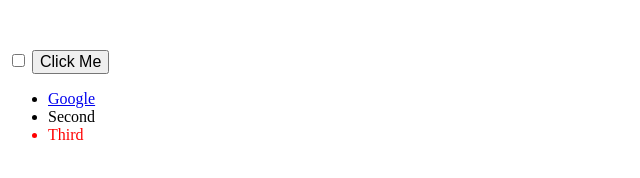
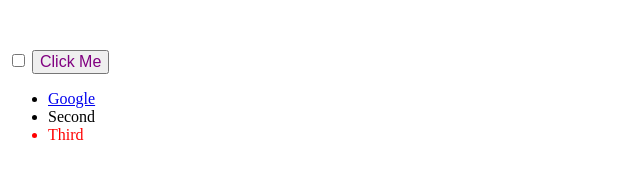
Before and after one commit to Muskaanpal05/DOM-My-Website, a plain HTML site: page index.html in a window 1280 px wide. Shown: the part 148-326 px from the top of the page, 0-640 px from the left. Drawn offline with Linux system fonts and the light colour scheme.

Commit message:
Changing style of HTML with Javascript

```diff
--- a/index.js
+++ b/index.js
@@ -2,3 +2,4 @@ document.getElementsByClassName("list")[2].style.color = "red";
 document.getElementsByTagName("h1")[0].innerHTML = "Good Bye";
 document.getElementById("btn").style.fontSize = "1rem";
 document.querySelector(".heading").style.fontSize = "5rem";
+document.querySelector("button").classList.add("change");
--- a/styles.css
+++ b/styles.css
@@ -2,6 +2,6 @@ h1 {
     color: red;
 }
 
-.huge {
-    font-size: 10rem;
+.change {
+    color: purple;
 }
```
